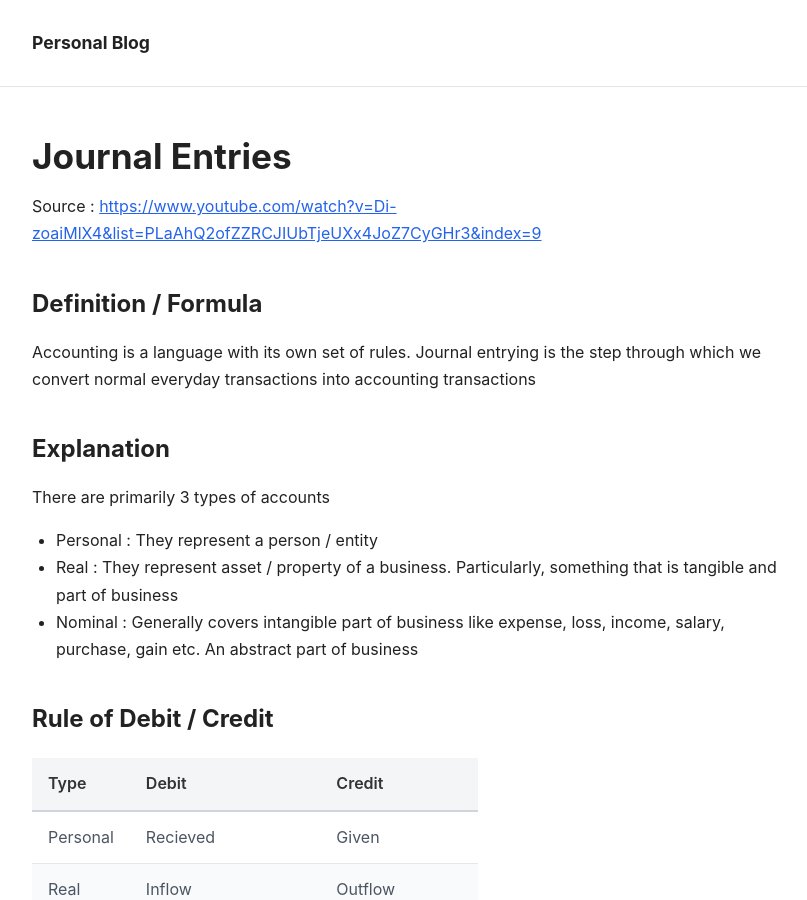
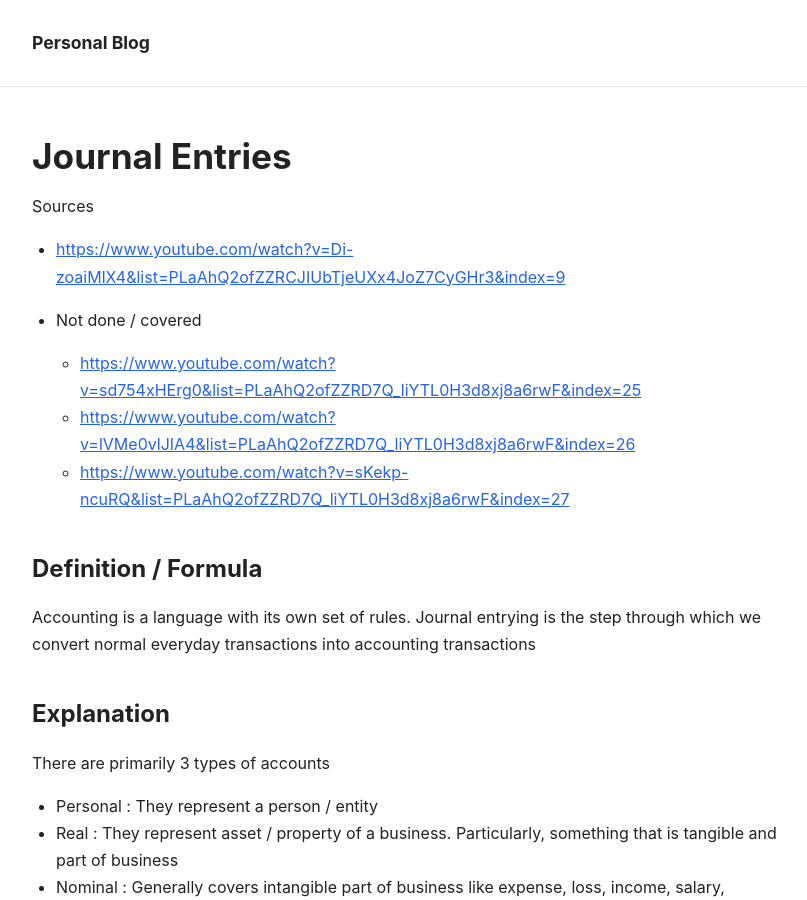
Before and after one commit to BeardedOwl1357/Personal_Blog, a Jekyll site: the page built from _articles/finance/journal-entries.md, in a window 1280 px wide and 900 px high. Shown: the whole window, without its empty margins (228-1035 px from the left). Built offline with Jekyll 4.4.1, drawn with Linux system fonts in a browser that asks for light colours.

Commit message:
Journal Entries : Add stuff

```diff
--- a/_articles/finance/journal-entries.md
+++ b/_articles/finance/journal-entries.md
@@ -9,7 +9,13 @@ permalink: /finance/journal-entries/
 
 # Journal Entries
 
-Source : [https://www.youtube.com/watch?v=Di-zoaiMlX4&list=PLaAhQ2ofZZRCJIUbTjeUXx4JoZ7CyGHr3&index=9](https://www.youtube.com/watch?v=Di-zoaiMlX4&list=PLaAhQ2ofZZRCJIUbTjeUXx4JoZ7CyGHr3&index=9)
+Sources
+- [https://www.youtube.com/watch?v=Di-zoaiMlX4&list=PLaAhQ2ofZZRCJIUbTjeUXx4JoZ7CyGHr3&index=9](https://www.youtube.com/watch?v=Di-zoaiMlX4&list=PLaAhQ2ofZZRCJIUbTjeUXx4JoZ7CyGHr3&index=9)
+
+- Not done / covered
+  - [https://www.youtube.com/watch?v=sd754xHErg0&list=PLaAhQ2ofZZRD7Q_liYTL0H3d8xj8a6rwF&index=25](https://www.youtube.com/watch?v=sd754xHErg0&list=PLaAhQ2ofZZRD7Q_liYTL0H3d8xj8a6rwF&index=25)
+  - [https://www.youtube.com/watch?v=lVMe0vlJIA4&list=PLaAhQ2ofZZRD7Q_liYTL0H3d8xj8a6rwF&index=26](https://www.youtube.com/watch?v=lVMe0vlJIA4&list=PLaAhQ2ofZZRD7Q_liYTL0H3d8xj8a6rwF&index=26)
+  - [https://www.youtube.com/watch?v=sKekp-ncuRQ&list=PLaAhQ2ofZZRD7Q_liYTL0H3d8xj8a6rwF&index=27](https://www.youtube.com/watch?v=sKekp-ncuRQ&list=PLaAhQ2ofZZRD7Q_liYTL0H3d8xj8a6rwF&index=27)
 
 
 ## Definition / Formula
```
